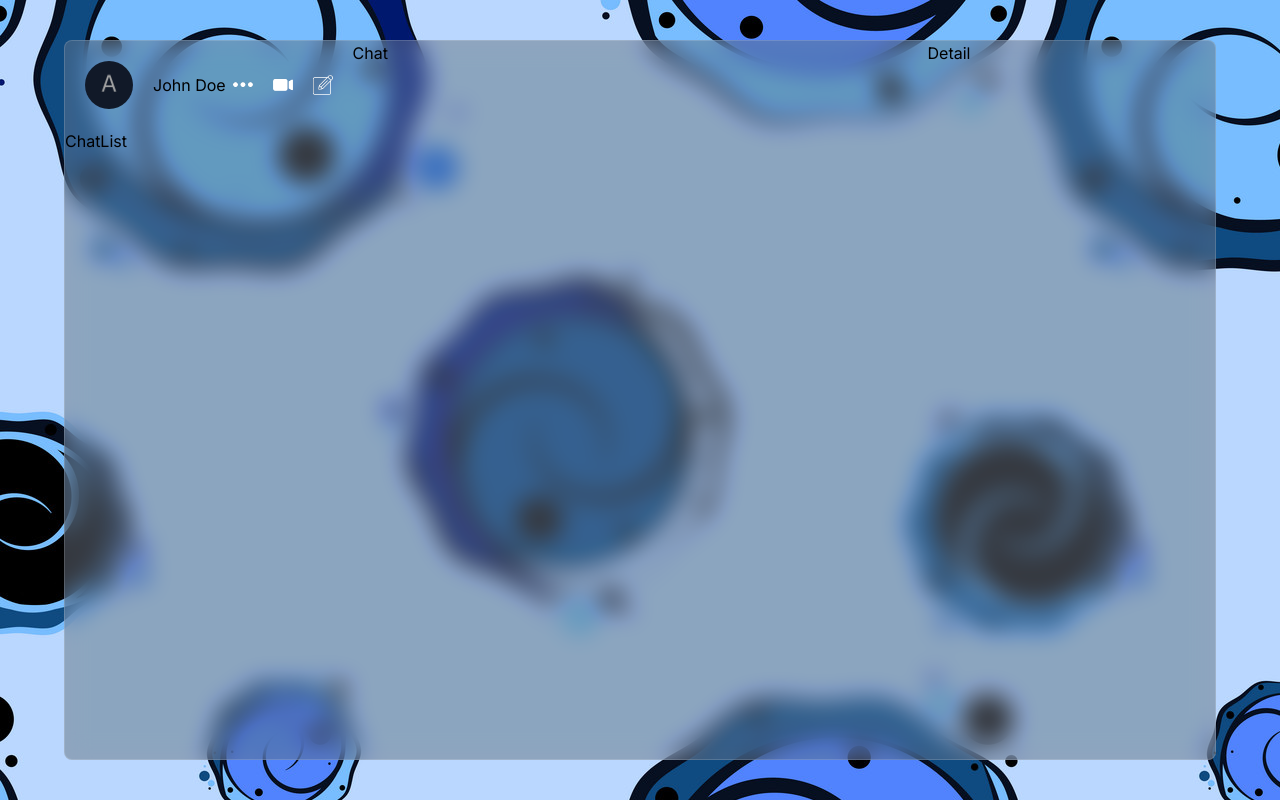
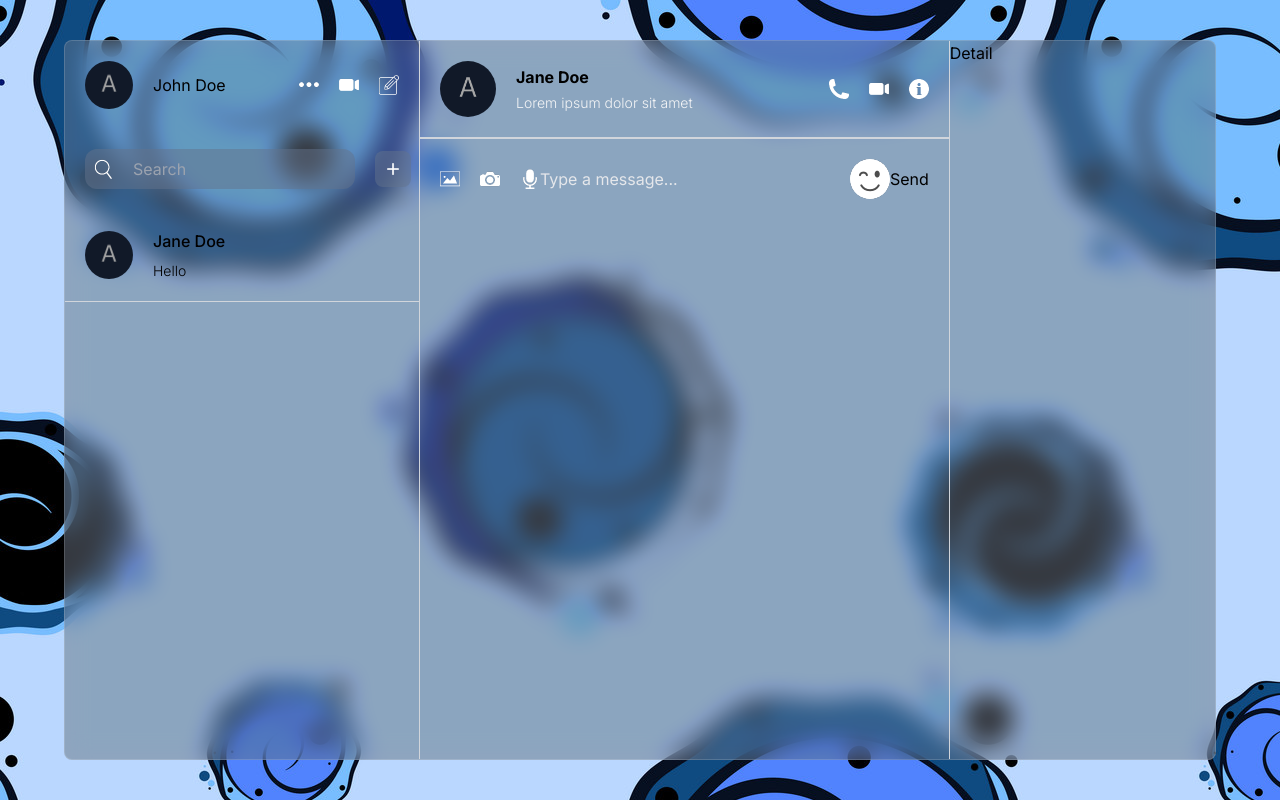
Before and after one commit to ocean3885/next-chat-app, a Next.js app: page / in a window 1280 px wide. Built offline with nearby package versions, Linux system fonts and the light colour scheme.

Commit message:
2406121547 at office

```diff
--- a/components/Chat.jsx
+++ b/components/Chat.jsx
@@ -1,6 +1,34 @@
 const Chat = () => {
   return (
-    <div className="basis-1/2">Chat</div>
+    <div className="basis-1/2 border-l border-r border-gray-300 h-full">
+      <div className="p-5 flex items-center justify-between border-b border-gray-300">
+        <div className="flex items-center gap-5">
+          <img className="size-14 rounded-full object-cover" src="/avatar.png" alt="" />
+          <div className="flex flex-col gap-1">
+            <span className="text-base font-bold">Jane Doe</span>
+            <p className="text-sm font-light text-gray-100">Lorem ipsum dolor sit amet </p>
+          </div>
+        </div>
+        <div className="flex gap-5">
+          <img className="size-5" src="/phone.png" alt="" />
+          <img className="size-5" src="/video.png" alt="" />
+          <img className="size-5" src="/info.png" alt="" />
+        </div>
+      </div>
+      <div className=""></div>
+      <div className="flex p-5 items-center justify-between border-t border-gray-300">
+        <div className="flex gap-5">
+          <img className="size-5 cursor-pointer" src="/img.png" alt="" />
+          <img className="size-5 cursor-pointer" src="/camera.png" alt="" />
+          <img className="size-5 cursor-pointer" src="/mic.png" alt="" />
+        </div>
+        <input className="flex-1 bg-transparent border-none outline-none text-white placeholder:text-gray-200" type="text" placeholder="Type a message..." />
+        <div>
+          <img src="/emoji.png" alt="" />
+        </div>
+        <button className="">Send</button>
+      </div>
+    </div>
   )
 }
 
--- a/components/List.jsx
+++ b/components/List.jsx
@@ -3,7 +3,7 @@ import Userinfo from "./list/Userinfo"
 
 const List = () => {
   return (
-    <div className="basis-1/4">
+    <div className="basis-1/4 flex flex-col">
       <Userinfo/>
       <ChatList/>
     </div>
--- a/components/list/ChatList.jsx
+++ b/components/list/ChatList.jsx
@@ -1,9 +1,36 @@
-import React from 'react'
+"use client";
+import { useState } from "react";
 
 const ChatList = () => {
+  const [addMode, setAddMode] = useState(false);
   return (
-    <div>ChatList</div>
-  )
-}
+    <div className="overflow-auto">
+      <div className="flex items-center gap-5 p-5">
+        <div className="bg-slate-500/50 flex-1 flex items-center gap-5 rounded-xl p-2">
+          <img className="size-5" src="/search.png" alt="" />
+          <input
+            className="bg-transparent border-none outline-none text-white"
+            type="text"
+            placeholder="Search"
+          />
+        </div>
+        <img
+          className="size-9 bg-slate-500/50 rounded-lg p-3 cursor-pointer"
+          src={addMode ? "/minus.png" : "/plus.png"}
+          alt=""
+          onClick={() => setAddMode((prev) => !prev)}
+        />
+      </div>
+      <div className="flex items-center gap-5 p-5 cursor-pointer border-b border-gray-300">
+        <img className="size-12 rounded-full object-cover "src="/avatar.png" alt="" />
+        <div className="flex flex-col gap-2">
+          <span className="font-medium">Jane Doe</span>
+          <p className="text-sm font-light">Hello</p>
+        </div>
+      </div>
 
-export default ChatList
+    </div>
+  );
+};
+
+export default ChatList;
```
